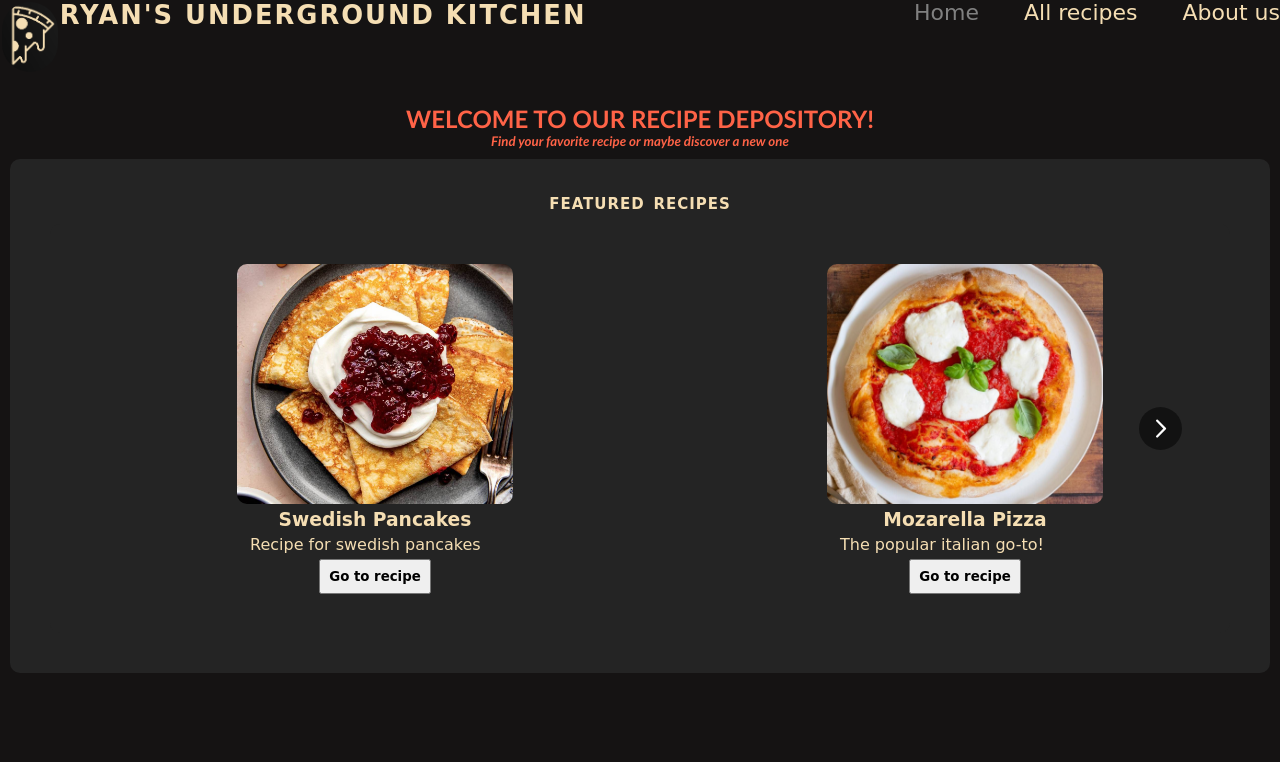
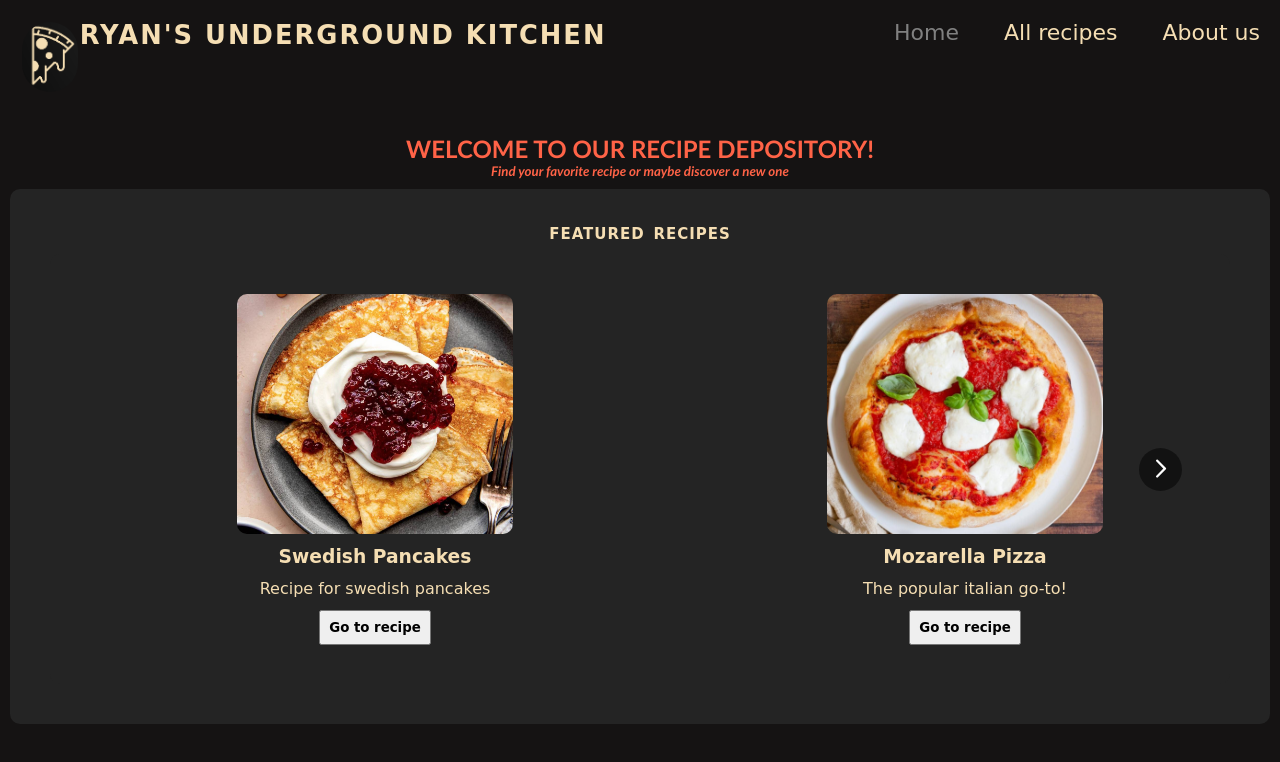
Before and after one commit to RyanLindman/recipe-app, a React (Vite) app in the folder frontend/: page / in a window 1280 px wide. Shown: the top 762 px of the page. Built offline with nearby package versions, Linux system fonts and the light colour scheme.

Commit message:
fixed styling

```diff
--- a/frontend/src/components/Header.css
+++ b/frontend/src/components/Header.css
@@ -39,6 +39,11 @@ header {
   flex-wrap: wrap;
 
 }
+.header-content {
+  margin: 10px;
+  padding: 10px;
+
+}
 
 
 .nav-list li {
--- a/frontend/src/components/Header.tsx
+++ b/frontend/src/components/Header.tsx
@@ -7,7 +7,7 @@ const Header = (props: { fontSize?: number; selectedPage?: string }) => {
 
   return (
     <>
-      <header style={{ fontSize: props.fontSize }}>
+      <header style={{ fontSize: props.fontSize }} className="header-content">
         <nav className="logo-content">
           <img src="logo.png" alt="logo" id="logo" />
           <h3 style={{ textTransform: "uppercase" }}>
--- a/frontend/src/components/Slider.css
+++ b/frontend/src/components/Slider.css
@@ -15,6 +15,10 @@
     flex-direction: column;
     justify-content: center;
     align-items: center;
-    gap: 5px
+    gap: 12px
 
 }
+
+.card p {
+    text-align: center;
+}
```
